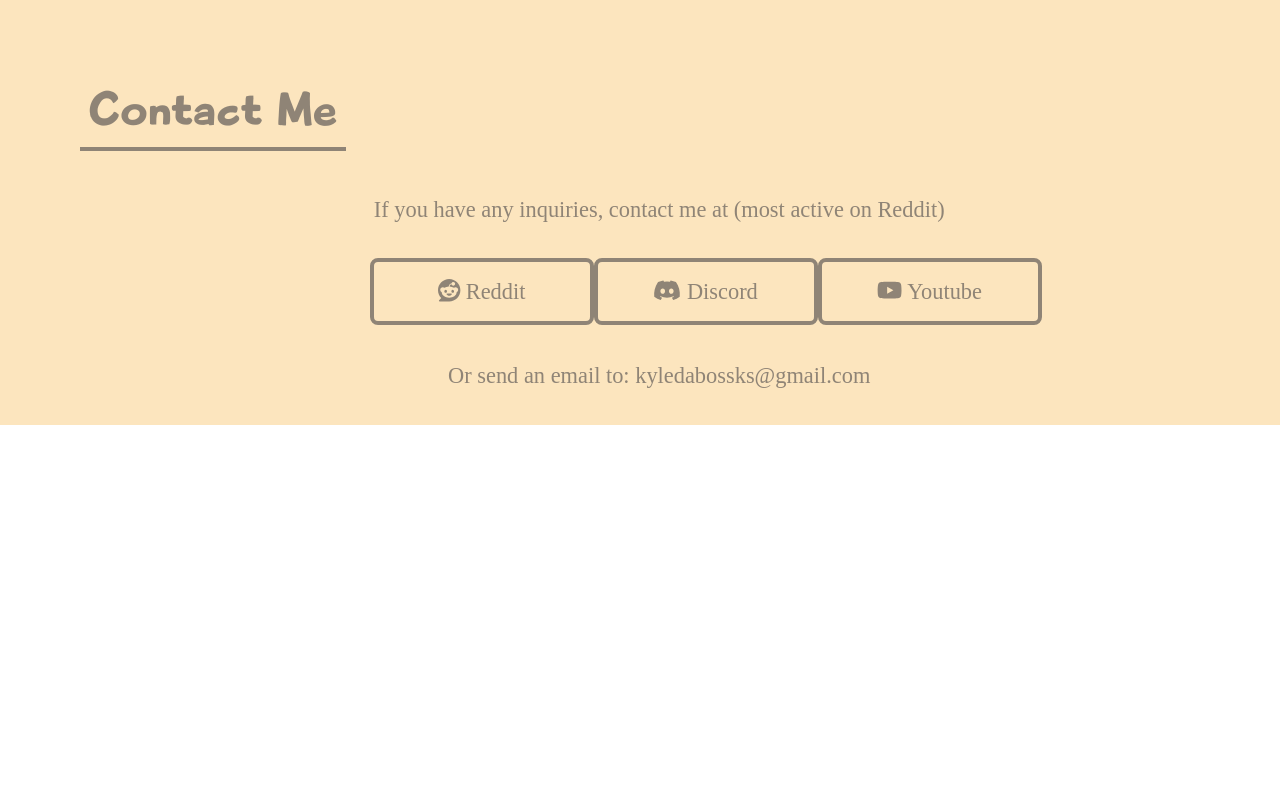
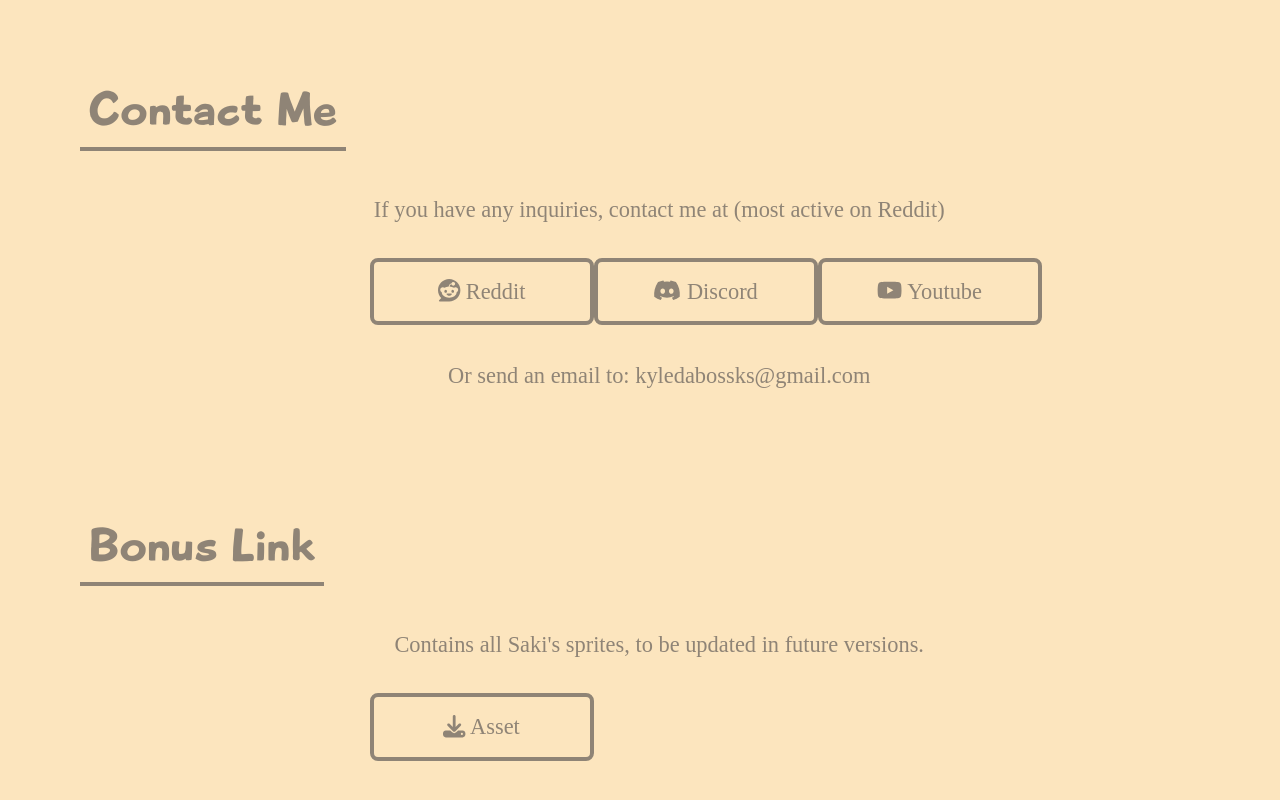
Before and after one commit to Khai2002/Katawa-Shoujo-Web, a React (Create React App) app: page / in a window 1280 px wide. Shown: the part 2953-3753 px from the top of the page. Before the commit the page ends 3378 px from the top, so only its background shows below. Built offline with nearby package versions, Linux system fonts and the light colour scheme; a web font is replaced by a local one.

Commit message:
changing abit

```diff
--- /dev/null
+++ b/src/components/bonus/bonus.css
@@ -0,0 +1,32 @@
+.bonus-div {
+    font-family: 'Playtime';
+    color: #8F8476;
+    font-size: 1.4rem;
+    text-align: justify;
+    text-justify: inter-word;
+    justify-items: center;
+    margin-left: 3vw;
+}
+
+@media (max-width: 800px) {
+    .bonus-div{
+        font-size: 1.2rem;
+    }
+}
+
+.flex-box-button-2 {
+    display:flex;
+    flex-direction: row;
+    justify-content: flex-start;
+    width: 50%;
+    margin-top: 3vh;
+}
+
+@media (max-width: 1000px) {
+    .flex-box-button-2 {
+        flex-direction: column;
+        width: 100%;
+        justify-content: center;
+        align-items: center;
+    }
+}
--- /dev/null
+++ b/src/components/bonus/bonus.jsx
@@ -0,0 +1,18 @@
+import React from 'react';
+import './bonus.css'
+import { FontAwesomeIcon } from '@fortawesome/react-fontawesome'
+import { faDownload } from '@fortawesome/free-solid-svg-icons'
+
+function Bonus() {
+    return <div className="bonus-div">
+        <br/>
+        <p>Contains all Saki's sprites, to be updated in future versions.</p>
+        <div className='flex-box-button-2'>
+            <a href='https://drive.google.com/uc?id=1vxX9jjCihZXv7L4jb_iBZwi-QuXUQrR1&export=download'><button className='button-choice-low'><FontAwesomeIcon icon={faDownload} />  Asset</button></a>
+        </div>
+        <br/><br/>
+
+    </div>;
+}
+
+export default Bonus;
--- a/src/components/download/download.jsx
+++ b/src/components/download/download.jsx
@@ -8,7 +8,7 @@ function Download() {
         <br/>
         <div>
             <p>For PC: Windows and Linux <br/> Version 1.0</p>
-            <a href="https://drive.google.com/uc?id=13DNJRlO0L1X6YJ3HV04lCxqbXddM2BPW&export=download"><button className='button-choice-low-2'><FontAwesomeIcon icon={faDownload} />  Download for PC</button></a>
+            <a href="https://drive.google.com/uc?id=1eb6MzOsTTSgv1scBbnQ6gZ3WHjn0p26B&export=download"><button className='button-choice-low-2'><FontAwesomeIcon icon={faDownload} />  Download for PC</button></a>
         </div>
         <br/>
         <p>Current Version:</p>
--- a/src/components/menu/menu.css
+++ b/src/components/menu/menu.css
@@ -29,7 +29,7 @@
     display: inline-block;
 }
 
-#scrollContact {
+#scrollContact, #scrollBonus {
     font-family: "Playtime Bold", serif;
     color: #8F8476;
     font-size: 2.1rem;
@@ -91,7 +91,7 @@
         margin-bottom: 5vh;
     }
 
-    #scrollAbout, #scrollDownload, #scrollSupport, #scrollContact {
+    #scrollAbout, #scrollDownload, #scrollSupport, #scrollContact, #scrollBonus {
         font-size: 3rem;
     }
 }
--- a/src/components/menu/menu.jsx
+++ b/src/components/menu/menu.jsx
@@ -7,6 +7,7 @@ import About from '../about/about';
 import Start from '../start/start';
 import Support from '../support/support';
 import Contact from '../contact/contact';
+import Bonus from '../bonus/bonus';
 
 
 
@@ -55,6 +56,8 @@ function Menu() {
 
             <div className="limit-length-2"><h4 id="scrollContact">Contact Me</h4></div>
                 <Contact />
+            <div className="limit-length-2"><h4 id="scrollBonus">Bonus Link</h4></div>
+                <Bonus />
         </div>
     </div>
     );
```
